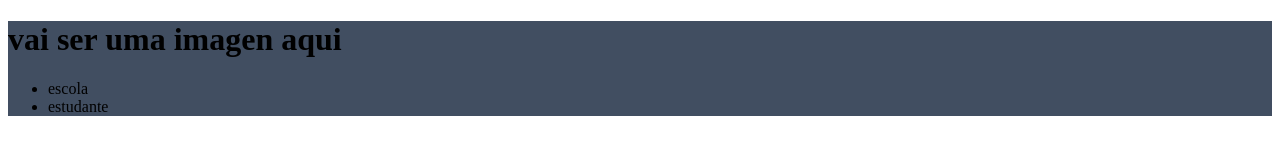
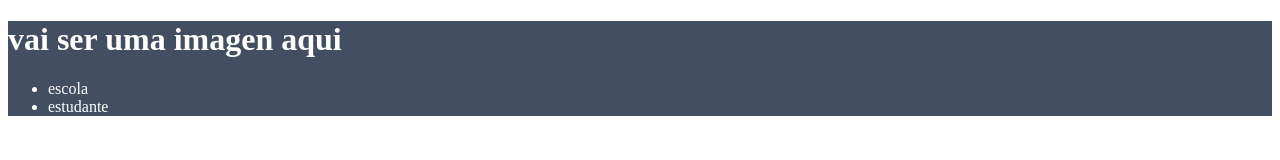
Before and after one commit to 23m1cha/michael, a plain HTML site: page index.html in a window 1280 px wide. Drawn offline with Linux system fonts and the light colour scheme.

Commit message:
iniciei o projeto

```diff
--- a/style.css
+++ b/style.css
@@ -1,2 +1,4 @@
 header
-{background-color: #414e61;}
+{background-color: #424e61;
+color: white
+}
```
